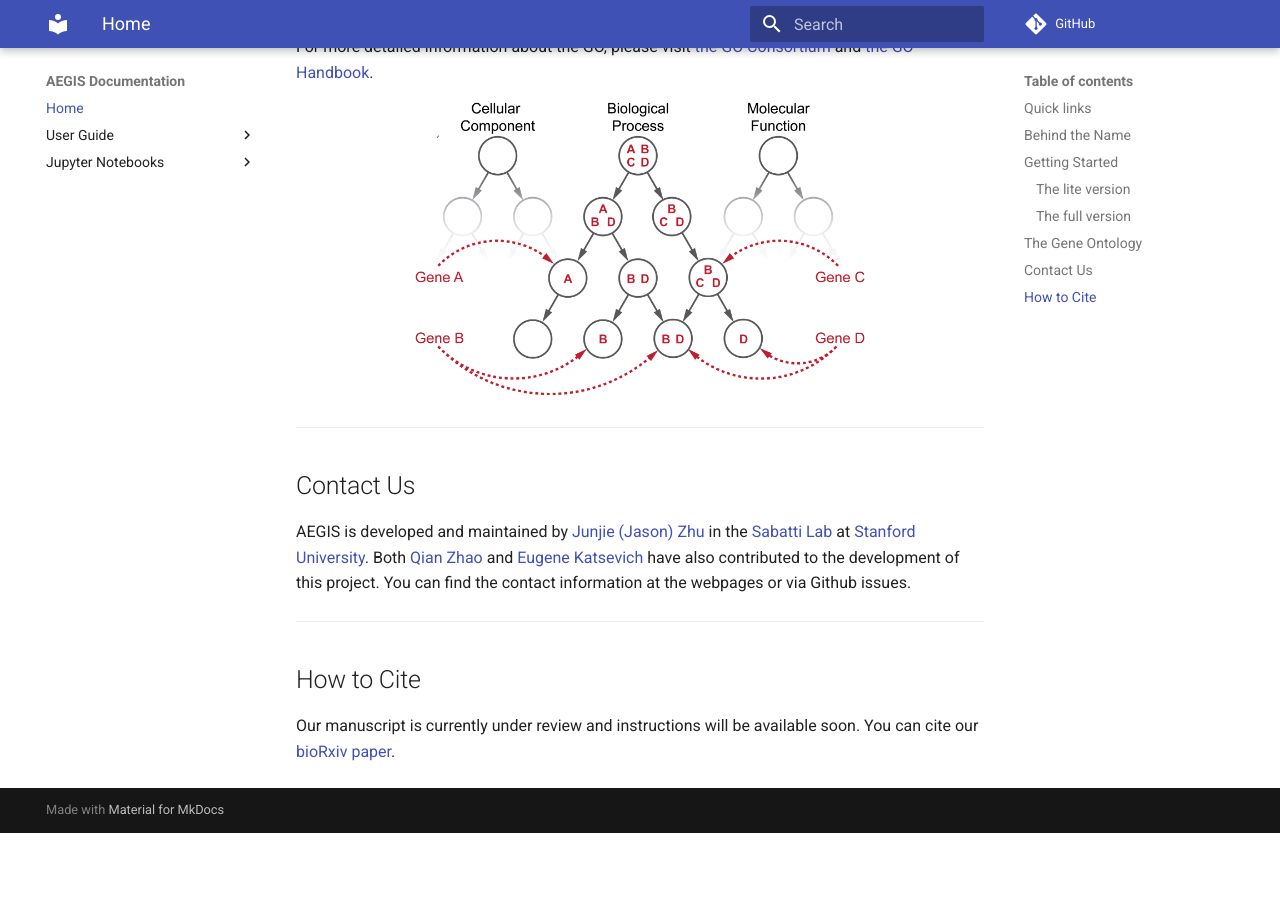
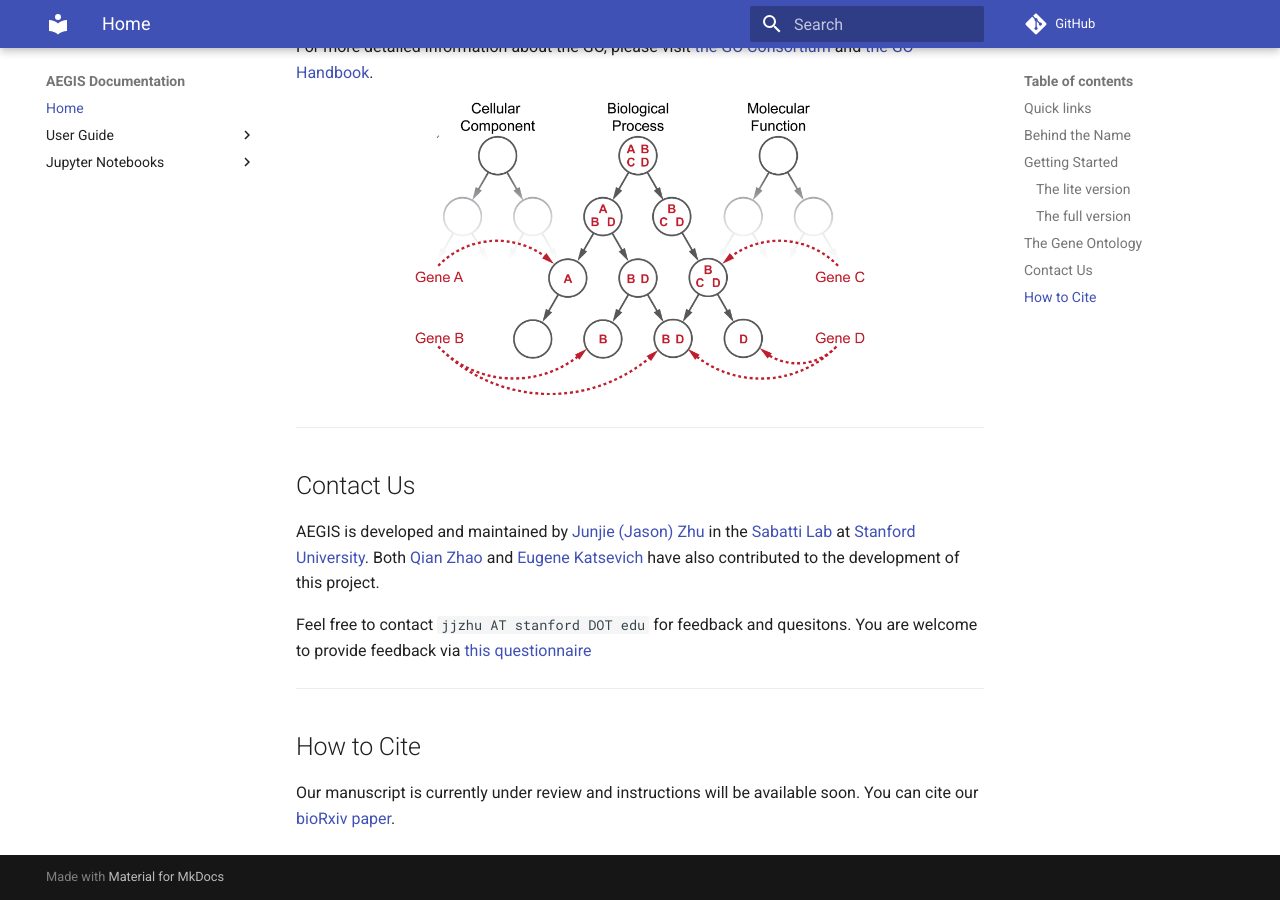
Before and after one commit to junjiezhujason/aegis, an MkDocs documentation site: the page built from docs/index.md, in a window 1280 px wide and 900 px high, scrolled down 2215 px. Built offline with MkDocs 1.6.1 and Material for MkDocs 9.7.7, drawn with Linux system fonts in a browser that asks for light colours; comment, search, counter and statistics services are not loaded; before the commit the page ends 3048 px from its top, so only the background shows below that.

Commit message:
updated questionnaire

```diff
--- a/docs/index.md
+++ b/docs/index.md
@@ -79,7 +79,8 @@ Both
 and
 [Eugene Katsevich](http://web.stanford.edu/~ekatsevi/)
 have also contributed to the development of this project.
-You can find the contact information at the webpages or via Github issues.
+
+Feel free to contact `jjzhu AT stanford DOT edu` for feedback and quesitons. You are welcome to provide feedback via [this questionnaire](./questionnaire/questionnaire.pdf)
 
 ---
 
```
Also changed, not shown: 3 other files.
